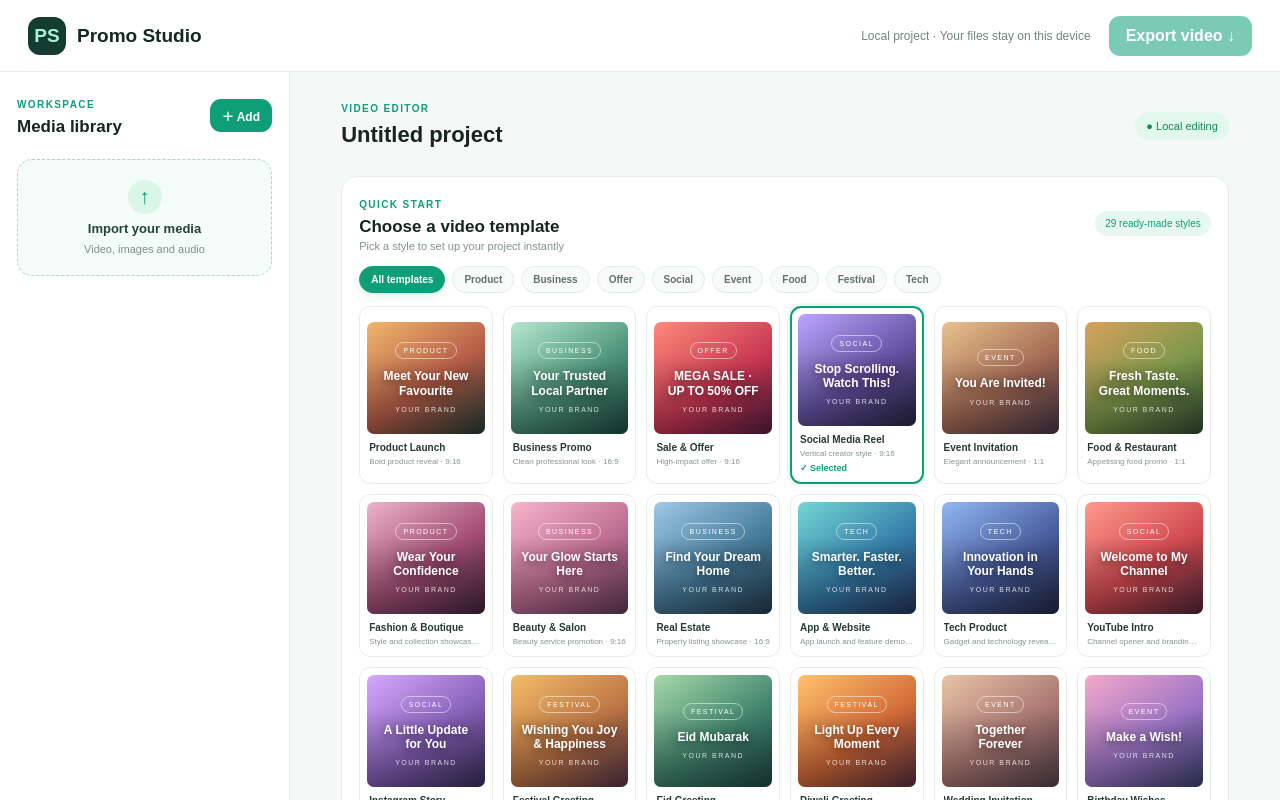
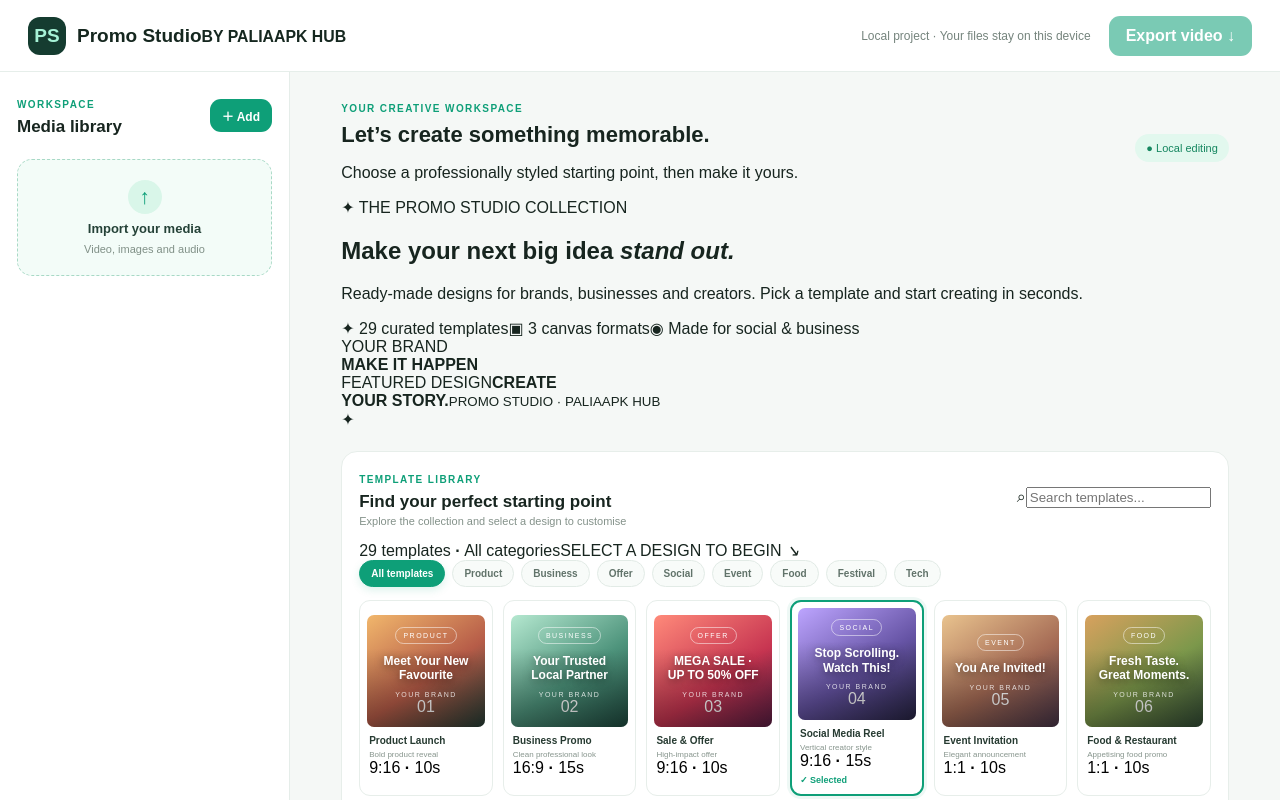
Before and after one commit to shanpalia/Promo-Studio, a Next.js app in the folder website/: page /editor in a window 1280 px wide. Shown: the top 800 px of the page. Built offline with nearby package versions, Linux system fonts and the light colour scheme.

Commit message:
Upgrade template library with branded discovery UI

```diff
--- a/website/app/editor/page.tsx
+++ b/website/app/editor/page.tsx
@@ -55,8 +55,9 @@ export default function EditorPage() {
   const [duration, setDuration] = useState(5);
   const [activeTemplate, setActiveTemplate] = useState("reel");
   const [templateCategory, setTemplateCategory] = useState("ALL");
+  const [templateSearch, setTemplateSearch] = useState("");
   const categories = ["ALL", "PRODUCT", "BUSINESS", "OFFER", "SOCIAL", "EVENT", "FOOD", "FESTIVAL", "TECH"];
-  const visibleTemplates = promoTemplates.filter((template) => templateCategory === "ALL" || template.category === templateCategory);
+  const visibleTemplates = promoTemplates.filter((template) => (templateCategory === "ALL" || template.category === templateCategory) && (template.name + " " + template.description + " " + template.category).toLowerCase().includes(templateSearch.toLowerCase().trim()));
   const videoRef = useRef<HTMLVideoElement>(null);
   const imageRef = useRef<HTMLImageElement>(null);
   const canvasRef = useRef<HTMLCanvasElement>(null);
@@ -209,7 +210,7 @@ export default function EditorPage() {
 
   return <main className="editorShell">
     <header className="editorTop">
-      <Link href="/" className="editorBrand"><span className="editorMark">PS</span><span>Promo Studio</span></Link>
+      <Link href="/" className="editorBrand"><span className="editorMark">PS</span><span className="brandWords"><strong>Promo Studio</strong><small>BY PALIAAPK HUB</small></span></Link>
       <div className="editorTopRight"><span className="saveHint">Local project · Your files stay on this device</span><button className="exportBtn" onClick={exportVideo} disabled={exporting || !selected}>{exporting ? "Exporting…" : "Export video ↓"}</button></div>
     </header>
     <div className="editorLayout">
@@ -226,11 +227,13 @@ export default function EditorPage() {
         <div className="panelFoot">Promo Studio · By PaliaAPK HUB</div>
       </aside>
       <section className="workArea">
-        <div className="workHeading"><div><span className="panelKicker">VIDEO EDITOR</span><h1>Untitled project</h1></div><span className="localBadge">● Local editing</span></div>
+        <div className="workHeading"><div><span className="panelKicker">YOUR CREATIVE WORKSPACE</span><h1>Let’s create something memorable.</h1><p className="workSubheading">Choose a professionally styled starting point, then make it yours.</p></div><span className="localBadge">● Local editing</span></div>
+        <section className="templateHero"><div className="templateHeroCopy"><span className="templateHeroEyebrow">✦ THE PROMO STUDIO COLLECTION</span><h2>Make your next big idea <em>stand out.</em></h2><p>Ready-made designs for brands, businesses and creators. Pick a template and start creating in seconds.</p><div className="templateHeroMeta"><span>✦ {promoTemplates.length} curated templates</span><span>▣ 3 canvas formats</span><span>◉ Made for social & business</span></div></div><div className="templateHeroArt"><div className="heroMiniCard heroMiniBack">YOUR BRAND<br/><strong>MAKE IT HAPPEN</strong></div><div className="heroMiniCard heroMiniFront"><span>FEATURED DESIGN</span><strong>CREATE<br/>YOUR STORY.</strong><small>PROMO STUDIO · PALIAAPK HUB</small></div><span className="heroSparkle">✦</span></div></section>
         <section className="templatePicker">
-          <div className="templatePickerHead"><div><span className="panelKicker">QUICK START</span><h2>Choose a video template</h2><p>Pick a style to set up your project instantly</p></div><span className="templateCount">{promoTemplates.length} ready-made styles</span></div>
+          <div className="templatePickerHead"><div><span className="panelKicker">TEMPLATE LIBRARY</span><h2>Find your perfect starting point</h2><p>Explore the collection and select a design to customise</p></div><label className="templateSearch"><span>⌕</span><input value={templateSearch} onChange={(event) => setTemplateSearch(event.target.value)} placeholder="Search templates..." aria-label="Search templates" /></label></div>
+          <div className="templateLibraryMeta"><span>{visibleTemplates.length} templates <b>·</b> {templateCategory === "ALL" ? "All categories" : templateCategory[0] + templateCategory.slice(1).toLowerCase()}</span><span>SELECT A DESIGN TO BEGIN <i>↘</i></span></div>
           <div className="templateCategories">{categories.map((category) => <button key={category} className={templateCategory === category ? "categoryChip activeCategory" : "categoryChip"} onClick={() => setTemplateCategory(category)}>{category === "ALL" ? "All templates" : category[0] + category.slice(1).toLowerCase()}</button>)}</div>
-          <div className="templateGrid">{visibleTemplates.map((template) => <button key={template.id} className={"templateCard " + (activeTemplate === template.id ? "selectedTemplate" : "")} onClick={() => applyTemplate(template)}><span className="templateArtwork" style={{ background: template.background }}><span className="templateArtworkTag">{template.category}</span><strong>{template.title}</strong><small>YOUR BRAND</small></span><span className="templateCardInfo"><strong>{template.name}</strong><small>{template.description} · {template.ratio}</small></span>{activeTemplate === template.id && <span className="templateCheck">✓ Selected</span>}</button>)}</div>
+          <div className="templateGrid">{visibleTemplates.map((template, index) => <button key={template.id} className={"templateCard " + (activeTemplate === template.id ? "selectedTemplate" : "")} onClick={() => applyTemplate(template)}><span className="templateArtwork" style={{ background: template.background }}><span className="templateArtworkTag">{template.category}</span><strong>{template.title}</strong><small>YOUR BRAND</small><span className="artworkIndex">{String(index + 1).padStart(2, "0")}</span></span><span className="templateCardInfo"><strong>{template.name}</strong><small>{template.description}</small><span className="templateCardFormat">{template.ratio} <b>·</b> {template.duration}s</span></span>{activeTemplate === template.id && <span className="templateCheck">✓ Selected</span>}</button>)}</div>{visibleTemplates.length === 0 && <div className="noTemplates"><strong>No templates found</strong><span>Try another search or choose a different category.</span></div>}
         </section>
         <div className="stage">
           <div className={"previewFrame ratio" + ratio.replace(":", "-")}>
```
